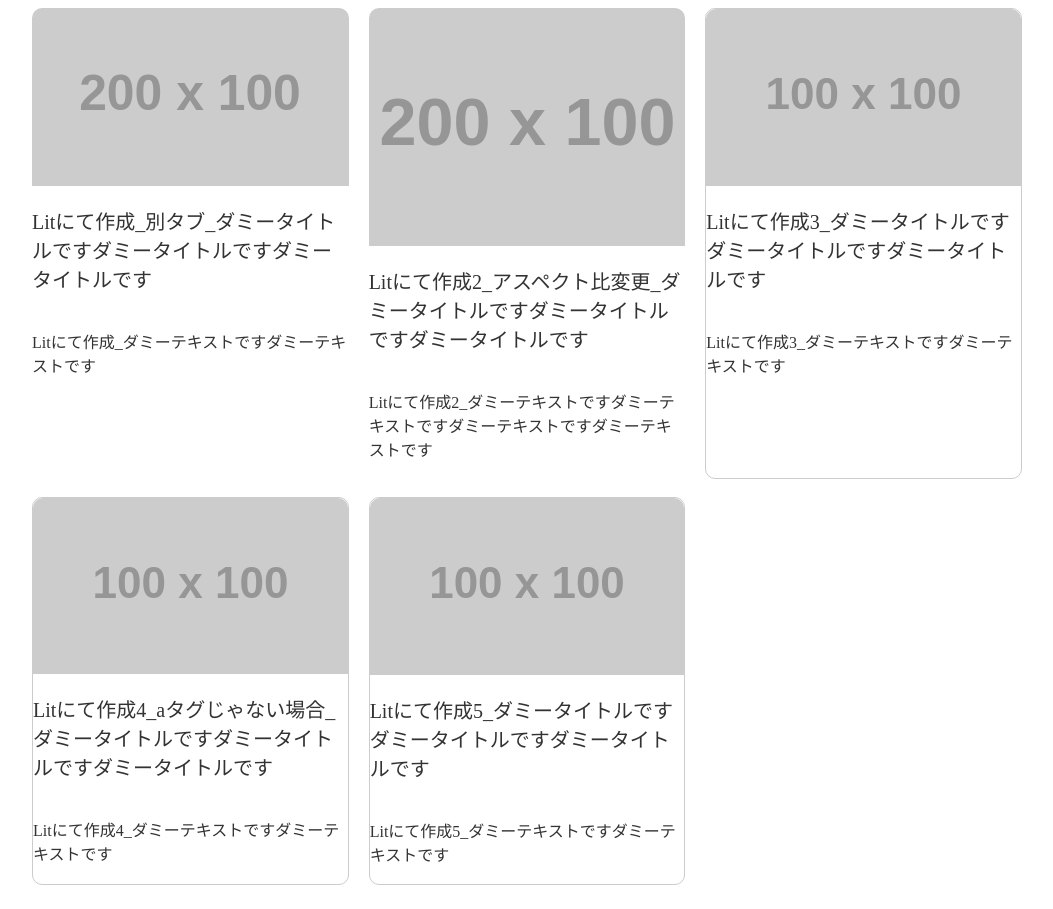
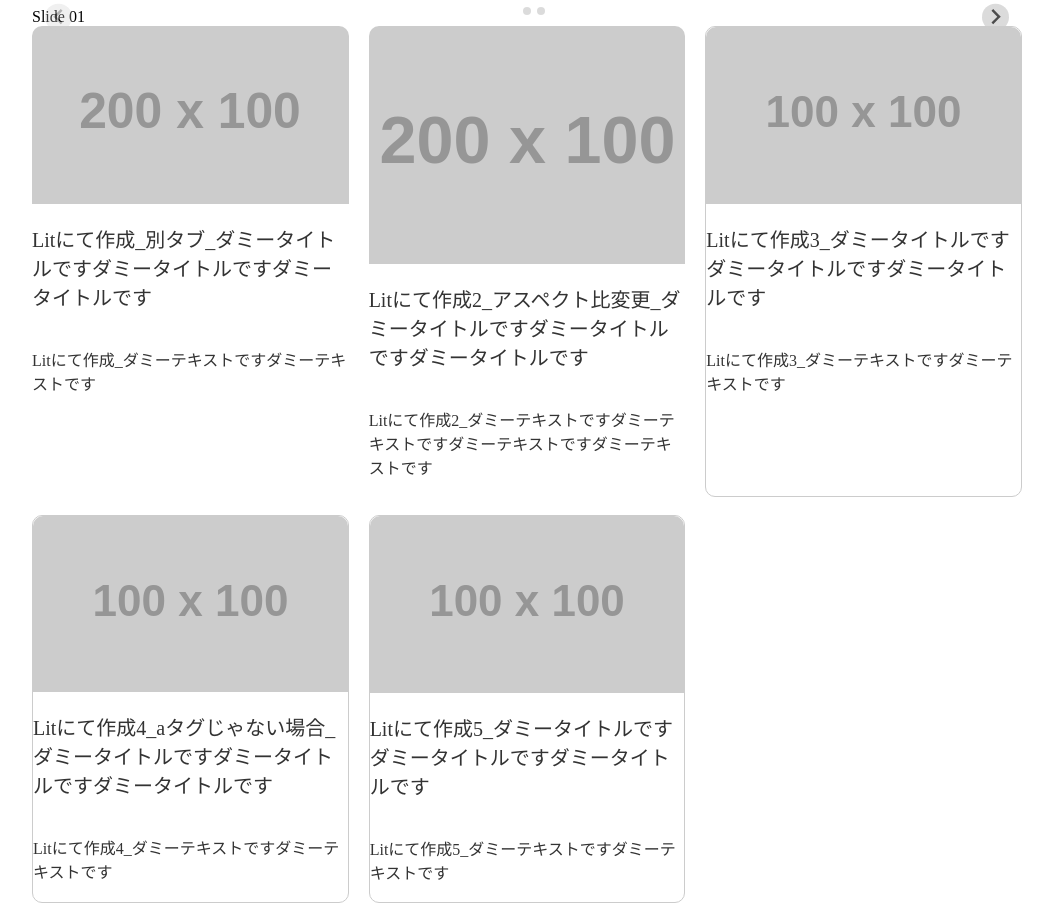
Before and after one commit to yui-kozawa/vite_project_02, a website built with Vite: page vite-lit/src/card/index.html in a window 1280 px wide. Shown: the whole page, without its empty margins (113-1166 px from the left). Built offline with nearby package versions, Linux system fonts and the light colour scheme.

Commit message:
[update] splide 一旦導入

```diff
--- a/vite-lit/src/card/index.html
+++ b/vite-lit/src/card/index.html
@@ -7,10 +7,20 @@
     <title>カードコンポーネント</title>
     <link rel="stylesheet" href="./_assets/style.css" />
     <script type="module" src="./index.ts"></script>
+    <script type="module" src="./splide.ts"></script>
     <!-- <script type="module" src="/src/my-element.ts"></script> -->
   </head>
   <body>
     <div class="l-container">
+      <div class="splide" role="group" aria-label="Splideの基本的なHTML">
+        <div class="splide__track">
+          <ul class="splide__list">
+            <li class="splide__slide">Slide 01</li>
+            <li class="splide__slide">Slide 02</li>
+            <li class="splide__slide">Slide 03</li>
+          </ul>
+        </div>
+      </div>
       <div class="card__list">
         <c-card
           href="#"
--- /dev/null
+++ b/vite-lit/src/card/splide.ts
@@ -0,0 +1,8 @@
+import Splide from '@splidejs/splide';
+import '@splidejs/splide/css';
+
+/* Splide 参考
+https://ja.splidejs.com/guides/getting-started/
+*/
+
+new Splide( '.splide' ).mount();
```
